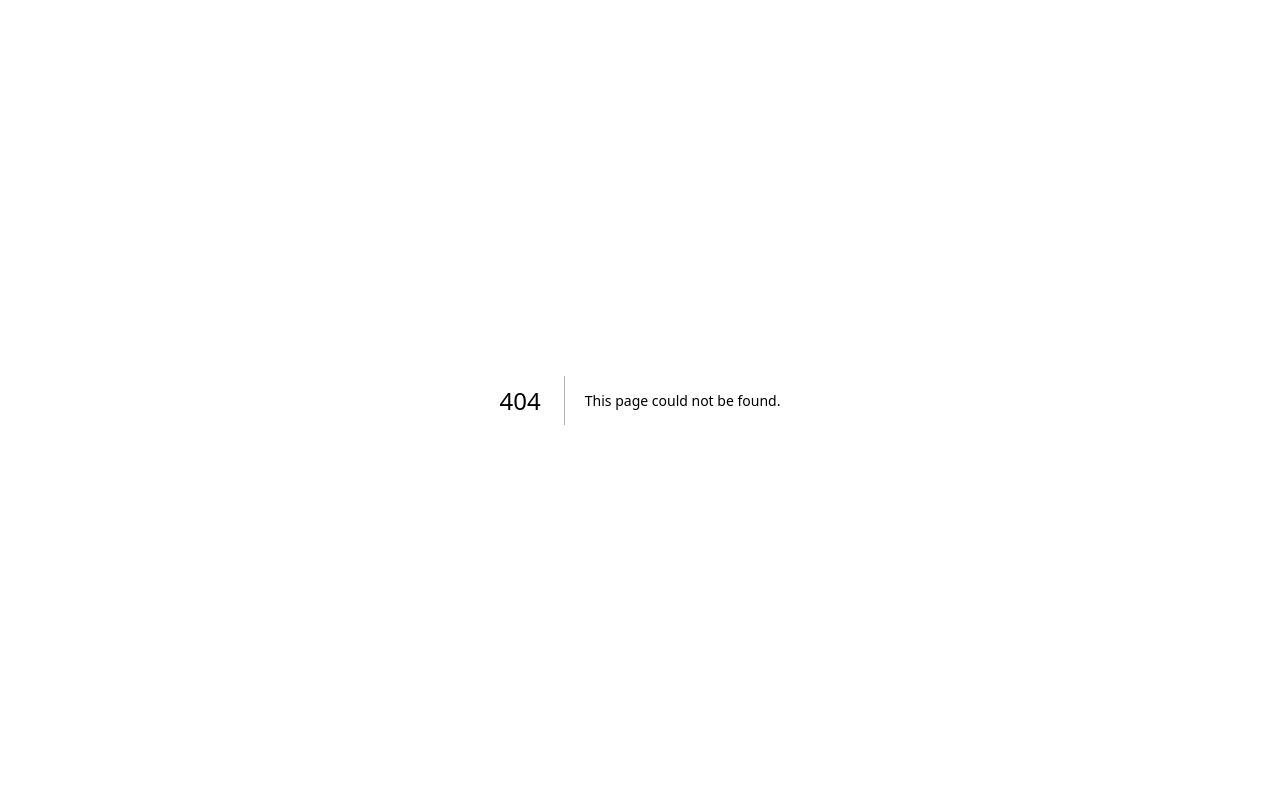
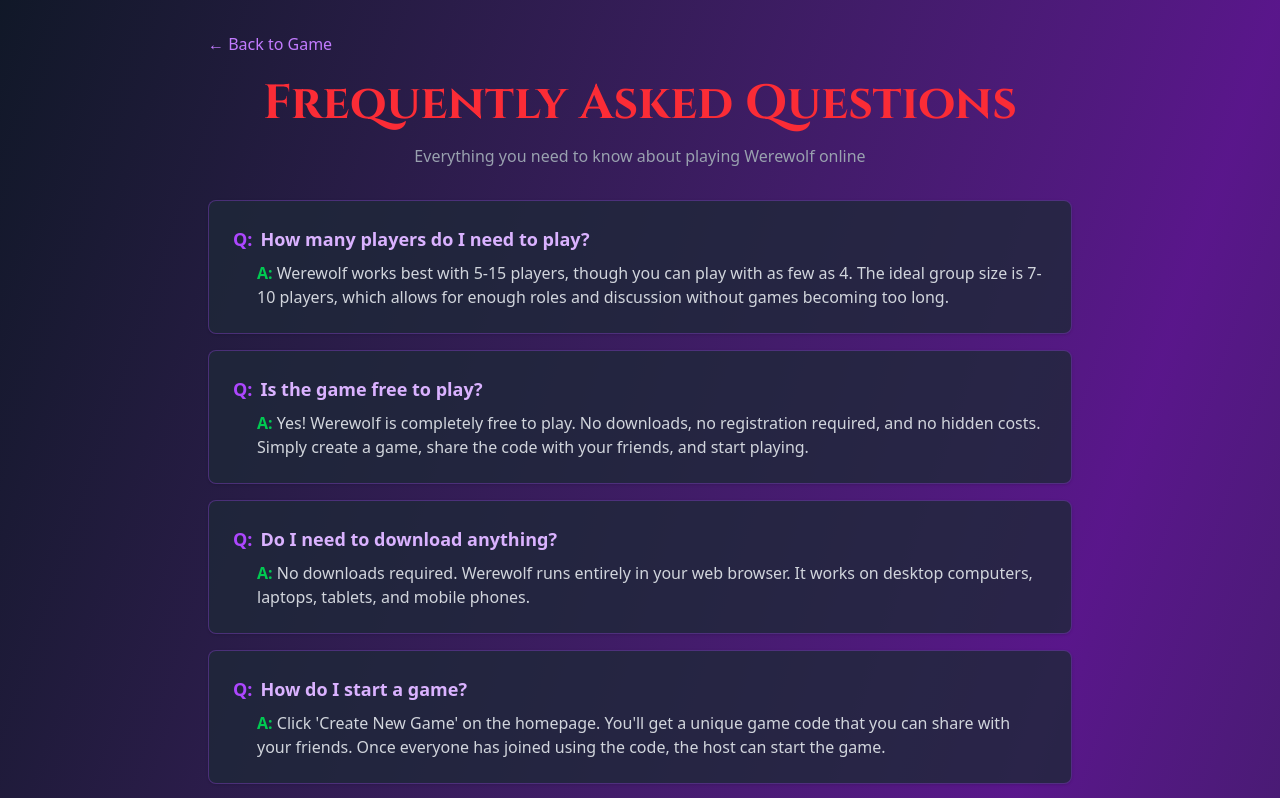
Before and after one commit to ayoola66/werewolves-nextjs, a Next.js app: page /faq in a window 1280 px wide. Before the commit this address had no page. Shown: the top 798 px of the page. Built offline with nearby package versions, Linux system fonts and the light colour scheme.

Commit message:
Add FAQ page

```diff
--- /dev/null
+++ b/src/app/faq/page.tsx
@@ -0,0 +1,168 @@
+'use client';
+
+import Link from 'next/link';
+import { Card, CardContent } from '@/components/ui/card';
+import Footer from '@/components/Footer';
+
+interface FAQItem {
+  question: string;
+  answer: string;
+}
+
+const faqs: FAQItem[] = [
+  {
+    question: "How many players do I need to play?",
+    answer: "Werewolf works best with 5-15 players, though you can play with as few as 4. The ideal group size is 7-10 players, which allows for enough roles and discussion without games becoming too long."
+  },
+  {
+    question: "Is the game free to play?",
+    answer: "Yes! Werewolf is completely free to play. No downloads, no registration required, and no hidden costs. Simply create a game, share the code with your friends, and start playing."
+  },
+  {
+    question: "Do I need to download anything?",
+    answer: "No downloads required. Werewolf runs entirely in your web browser. It works on desktop computers, laptops, tablets, and mobile phones."
+  },
+  {
+    question: "How do I start a game?",
+    answer: "Click 'Create New Game' on the homepage. You'll get a unique game code that you can share with your friends. Once everyone has joined using the code, the host can start the game."
+  },
+  {
+    question: "What roles are available in the game?",
+    answer: "The game includes: Werewolf, Villager, Doctor, Seer, Bodyguard, and Minion. The host can customise which special roles are included when setting up the game."
+  },
+  {
+    question: "How does the day/night cycle work?",
+    answer: "The game alternates between Night and Day phases. At Night, Werewolves choose a victim and special roles use their abilities. During Day, players discuss (verbally, not in-game) and vote to eliminate a suspect."
+  },
+  {
+    question: "What is the one-time shield?",
+    answer: "Every player starts with a single-use shield. You can activate it during any Night phase to protect yourself from all attacks. Once used, it's gone for the rest of the game - use it wisely!"
+  },
+  {
+    question: "What is the lightning strike feature?",
+    answer: "To keep games moving and prevent AFK (away from keyboard) players, those who don't participate in the night chat may be struck by lightning and eliminated. Stay active by typing at least 3 words periodically during Night."
+  },
+  {
+    question: "Why are my messages scrambled?",
+    answer: "During Night, Villager messages are scrambled so Werewolves cannot understand their coordination. Only Werewolves can communicate clearly with each other at Night."
+  },
+  {
+    question: "Can I play with friends who are far away?",
+    answer: "Absolutely! Werewolf is perfect for remote play. Share the game code with friends anywhere in the world. Use Discord, Zoom, or any voice/video chat for the verbal discussion during Day phase."
+  },
+  {
+    question: "What happens when I'm eliminated?",
+    answer: "If you're eliminated, you become a spirit! You can continue watching the game unfold and see who the Werewolves really are. You cannot participate in voting or actions, but you can enjoy the drama!"
+  },
+  {
+    question: "How do Werewolves win?",
+    answer: "Werewolves win when they equal or outnumber the remaining Villagers. This means if there are 2 Werewolves and 2 Villagers left, the Werewolves win."
+  },
+  {
+    question: "How do Villagers win?",
+    answer: "Villagers win by identifying and eliminating all Werewolves before being overrun. Work together, share information, and vote wisely!"
+  },
+  {
+    question: "What happens if there's a tie in voting?",
+    answer: "If the vote results in a tie, no one is eliminated and the game proceeds to the next Night phase."
+  },
+  {
+    question: "Can the Doctor save themselves?",
+    answer: "Yes, the Doctor can choose to protect themselves on any given night. However, they cannot protect the same player (including themselves) two nights in a row."
+  },
+  {
+    question: "Is there a time limit for each phase?",
+    answer: "Yes, each phase has a timer. Night is 2 minutes, Day discussion is 3 minutes, and Voting is 2 minutes. Games keep moving to maintain excitement!"
+  },
+  {
+    question: "Can I play on my phone?",
+    answer: "Yes! The game is fully responsive and works on mobile devices. For the best experience, we recommend using a device with a larger screen for easier reading."
+  },
+  {
+    question: "Is voice chat required?",
+    answer: "Voice chat is highly recommended for the Day discussion phase as it creates the best social deduction experience. However, you can adapt the game to text-only if needed."
+  },
+  {
+    question: "How do I report bugs or issues?",
+    answer: "Please visit our Contact page to report any bugs or issues you encounter. We actively work to improve the game based on player feedback."
+  },
+  {
+    question: "Can I suggest new features?",
+    answer: "We love hearing from players! Visit our Contact page to submit feature suggestions. Many of our best features came from player ideas."
+  }
+];
+
+export default function FAQPage() {
+  return (
+    <div className="min-h-screen bg-gradient-to-br from-gray-900 via-purple-900 to-gray-900 flex flex-col">
+      <main className="flex-grow container mx-auto px-4 py-8 max-w-4xl">
+        {/* Back to Home */}
+        <Link href="/" className="inline-flex items-center text-purple-400 hover:text-purple-300 mb-6">
+          ← Back to Game
+        </Link>
+
+        <h1 className="text-4xl md:text-5xl font-cinzel font-bold text-red-500 text-center mb-4">
+          Frequently Asked Questions
+        </h1>
+        <p className="text-gray-400 text-center mb-8">
+          Everything you need to know about playing Werewolf online
+        </p>
+
+        {/* FAQ List */}
+        <div className="space-y-4">
+          {faqs.map((faq, index) => (
+            <Card key={index} className="bg-gray-800/80 border-purple-500/30 hover:border-purple-500/60 transition-colors">
+              <CardContent className="p-4 md:p-6">
+                <h3 className="text-lg font-bold text-purple-300 mb-2 flex items-start gap-2">
+                  <span className="text-purple-500">Q:</span>
+                  {faq.question}
+                </h3>
+                <p className="text-gray-300 pl-6">
+                  <span className="text-green-500 font-bold">A:</span>{' '}
+                  {faq.answer}
+                </p>
+              </CardContent>
+            </Card>
+          ))}
+        </div>
+
+        {/* Still have questions */}
+        <Card className="bg-gradient-to-r from-purple-900/50 to-indigo-900/50 border-purple-500/50 mt-8">
+          <CardContent className="p-6 text-center">
+            <div className="text-4xl mb-3">❓</div>
+            <h2 className="text-2xl font-bold text-purple-300 mb-2">Still Have Questions?</h2>
+            <p className="text-gray-300 mb-4">
+              Can&apos;t find what you&apos;re looking for? We&apos;re here to help!
+            </p>
+            <div className="flex flex-col sm:flex-row gap-4 justify-center">
+              <Link
+                href="/contact"
+                className="inline-block bg-purple-600 hover:bg-purple-700 text-white font-bold py-2 px-6 rounded-lg transition-colors"
+              >
+                📧 Contact Us
+              </Link>
+              <Link
+                href="/how-to-play"
+                className="inline-block bg-gray-700 hover:bg-gray-600 text-white font-bold py-2 px-6 rounded-lg transition-colors"
+              >
+                📖 How to Play
+              </Link>
+            </div>
+          </CardContent>
+        </Card>
+
+        {/* CTA */}
+        <div className="text-center mt-8">
+          <Link
+            href="/"
+            className="inline-block bg-red-600 hover:bg-red-700 text-white font-bold py-3 px-8 rounded-lg text-lg transition-colors"
+          >
+            🎮 Start Playing Now
+          </Link>
+        </div>
+      </main>
+
+      <Footer />
+    </div>
+  );
+}
```
